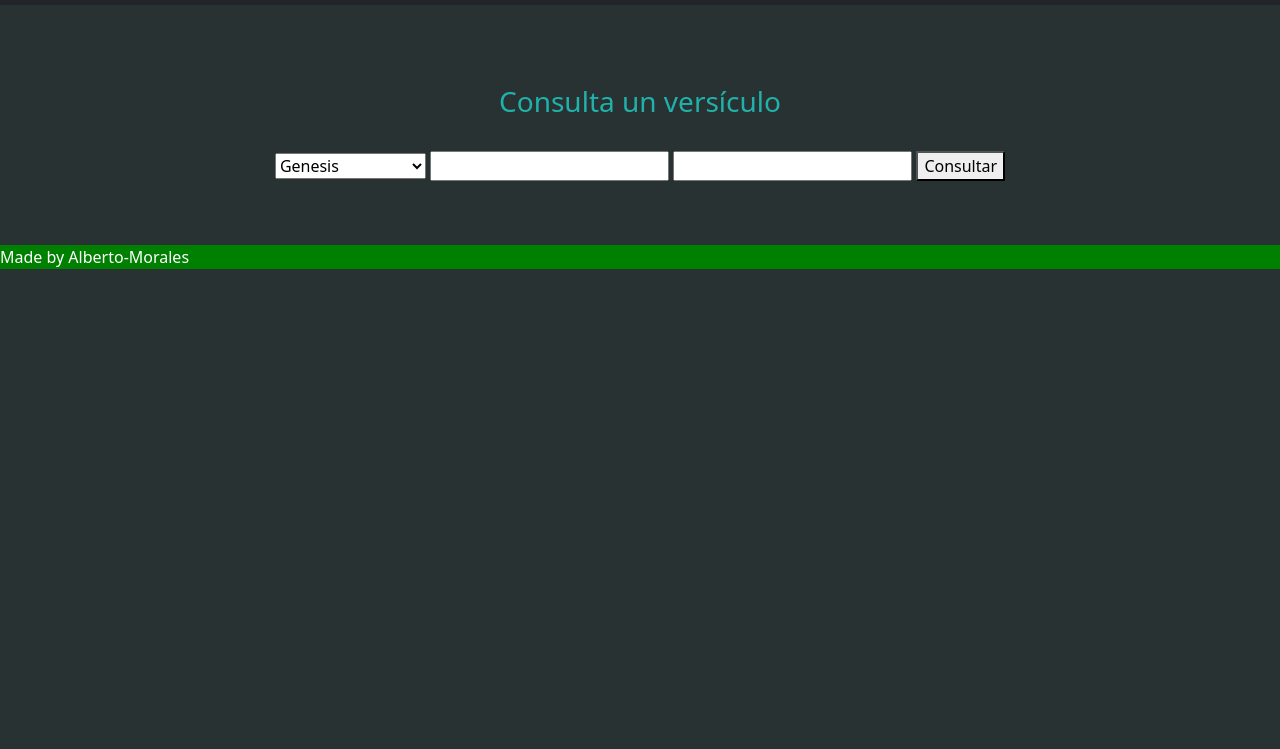
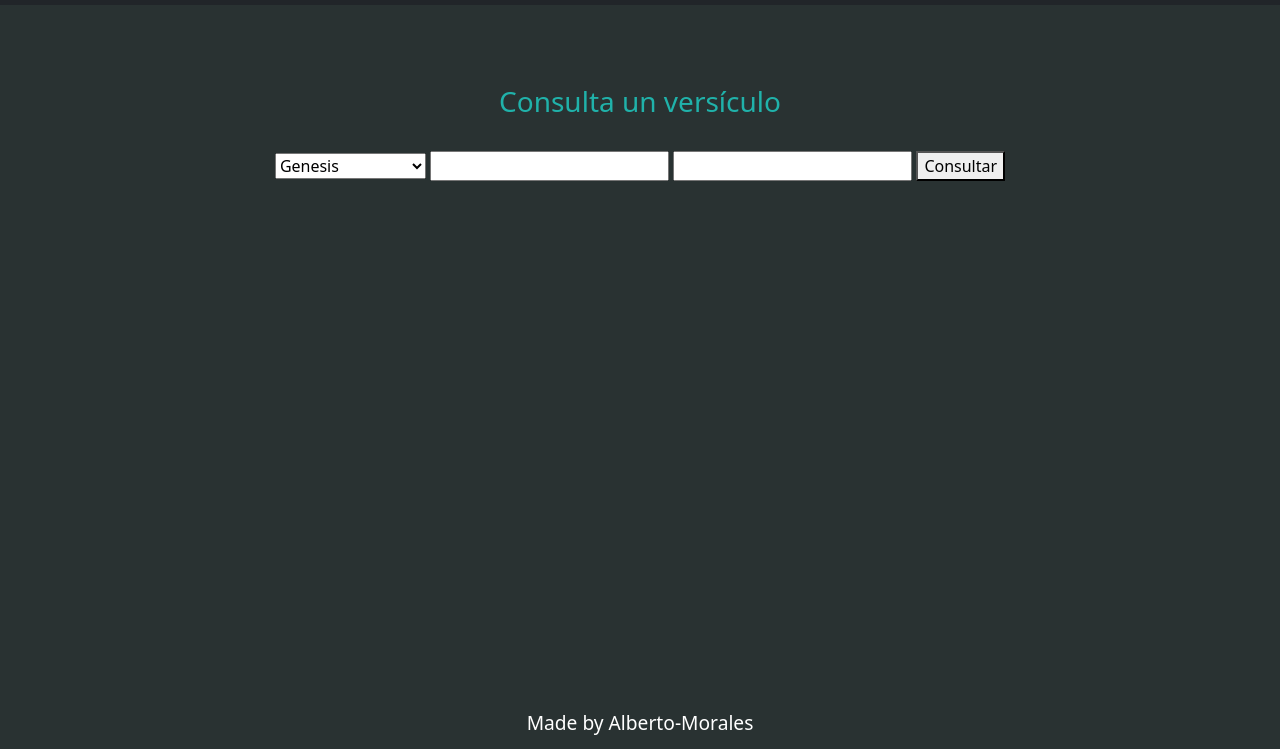
Before and after one commit to Alberto-Ricardo/bible_api, a plain HTML site: page index.html in a window 1280 px wide. Shown: the part 51-800 px from the top of the page. Drawn offline with nearby package versions, Linux system fonts and the light colour scheme; no server answers.

Commit message:
Footer fixed

```diff
--- a/styles.css
+++ b/styles.css
@@ -11,11 +11,26 @@ p {
     font-size: 2rem;
 }
 
+#content-wrap {
+  padding-bottom: 2.5rem;    /* Footer height */
+}
 
-footer {
-    color:white;
-    background-color: green;
+#footer {
+  position: fixed;
+  bottom: 0;
+  width: 100%;
+  height: 2.5rem;
+  color: white;
+  text-align: center;
+  font-size: 1.2rem;
 }
+
+@media screen and (max-width: 768px) {
+  #footer {
+    height: auto;
+  }
+}
+
 
 
 #top-section {
```
